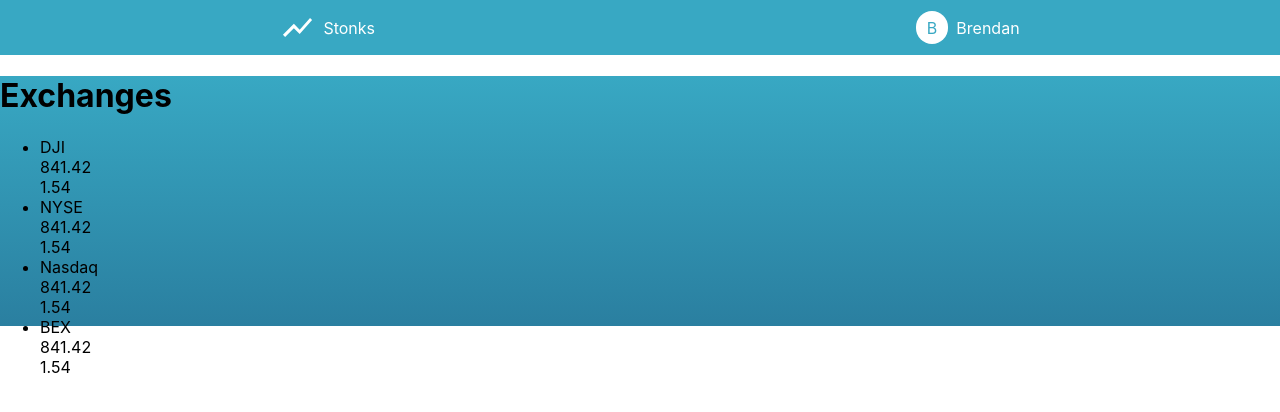
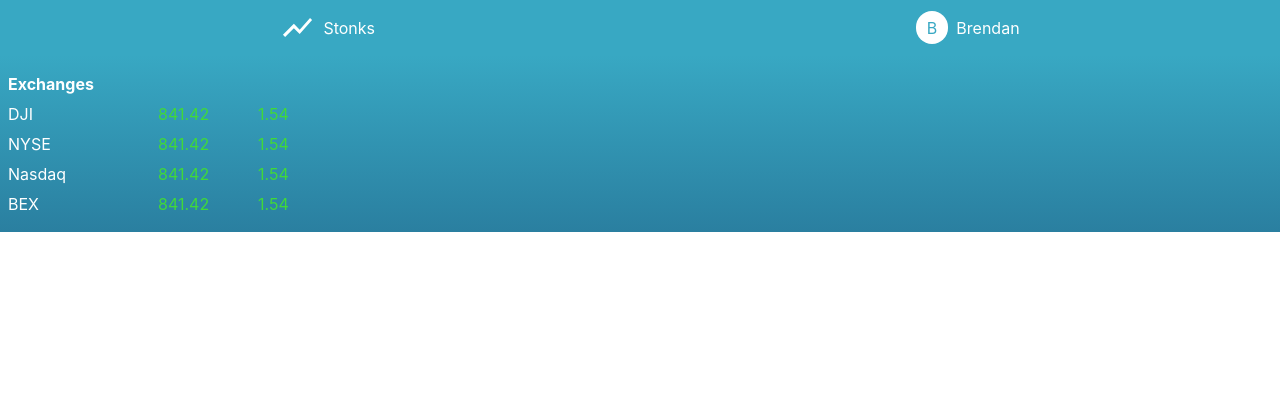
Before and after one commit to dearg-amadaun/stock-tracker-app, a React (Create React App) app: page / in a window 1280 px wide. Shown: the top 412 px of the page. Built offline with nearby package versions, Linux system fonts and the light colour scheme.

Commit message:
styling dummy data

```diff
--- a/src/components/ExchangeList/ExchangeList.jsx
+++ b/src/components/ExchangeList/ExchangeList.jsx
@@ -16,7 +16,7 @@
     return (
         <div className={styles.container}>
             <h1 className={styles.header}>Exchanges</h1>
-            <ul>
+            <ul className={styles.exchangeList}>
                 {renderListItems()}
             </ul>
         </div>
--- a/src/components/ExchangeList/exchangeList.module.css
+++ b/src/components/ExchangeList/exchangeList.module.css
@@ -1,3 +1,32 @@
 .container {
+    padding: 8px;
+    color: white;
+}
 
+.header {
+    font-size: 1rem;
 }
+
+.exchangeList {
+    list-style-type: none;
+    margin: 0;
+    padding: 0;
+}
+
+.listItem {
+    display: flex;
+    margin: 10px 0px;
+}
+
+.name {
+    width: 150px;
+}
+
+.index {
+    width: 100px;
+    color: var(--exchange-green);
+}
+
+.percentage {
+    color: var(--exchange-green);
+}
--- a/src/components/Subheader/subheader.module.css
+++ b/src/components/Subheader/subheader.module.css
@@ -4,10 +4,10 @@
         var(--header-gradient-top),
         var(--header-gradient-bottom)
     );
-    height: 250px;
 }
 
 .conatiner {
     max-width: var(--site-width);
     margin: 0 auto;
+    padding: 10px;
 }
--- a/src/index.css
+++ b/src/index.css
@@ -15,5 +15,6 @@
 :root {
   --header-gradient-top: #38a8c3;
   --header-gradient-bottom: #2a7fa0;
-  --site-width: 1024px
+  --site-width: 1024px;
+  --exchange-green: #40d939;
 }
```
